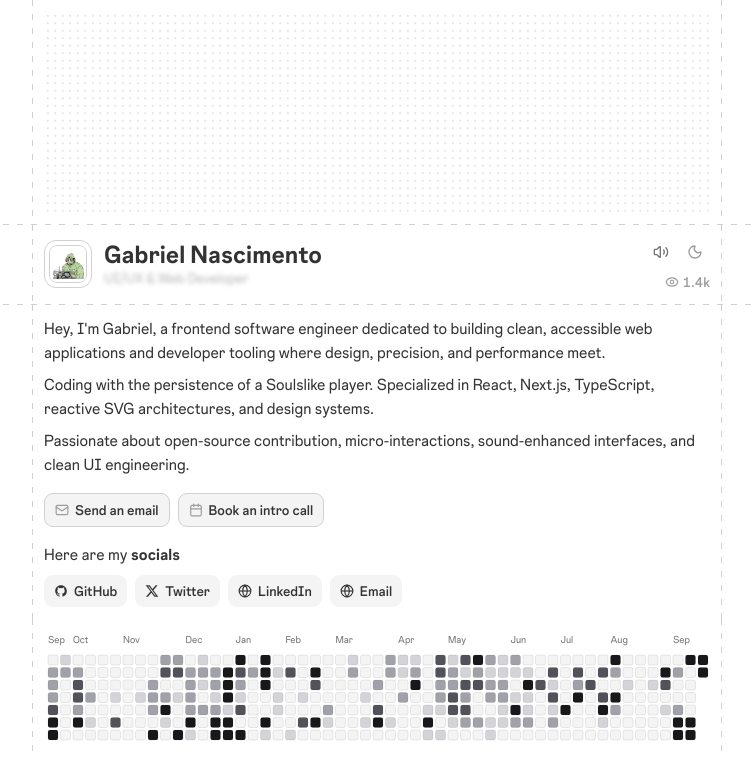
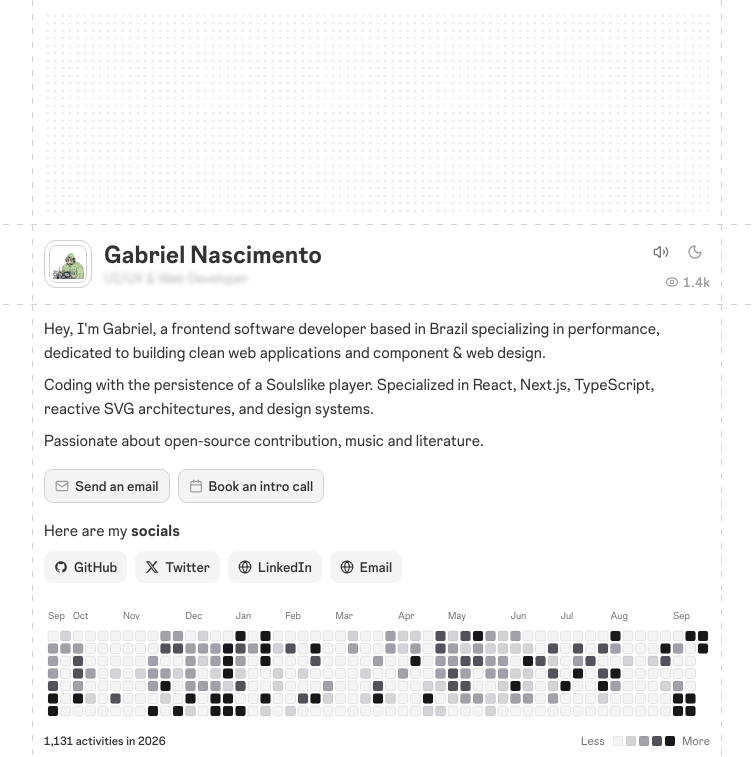
Before and after one commit to GabrielBaiano/gridline-portfolio-template, a Next.js app: page / in a window 1280 px wide. Shown: the top 757 px of the page, without its empty margins (263-1016 px from the left). Built offline with nearby package versions, Linux system fonts and the light colour scheme.

Commit message:
chore: update bio with performance specialization and component design

```diff
--- a/src/data/portfolio.ts
+++ b/src/data/portfolio.ts
@@ -106,9 +106,9 @@ export const portfolioData: PortfolioConfig = {
     ],
     avatar: "/images/logo/avatar.jpg",
     bio: [
-      "Hey, I'm Gabriel, a frontend software engineer dedicated to building clean, accessible web applications and developer tooling where design, precision, and performance meet.",
+      "Hey, I'm Gabriel, a frontend software developer based in Brazil specializing in performance, dedicated to building clean web applications and component & web design.",
       "Coding with the persistence of a Soulslike player. Specialized in React, Next.js, TypeScript, reactive SVG architectures, and design systems.",
-      "Passionate about open-source contribution, micro-interactions, sound-enhanced interfaces, and clean UI engineering."
+      "Passionate about open-source contribution, music and literature."
     ],
     email: "gabrielngama@gmail.com",
     calendarUrl: "https://cal.com/gabrielbaiano",
```
